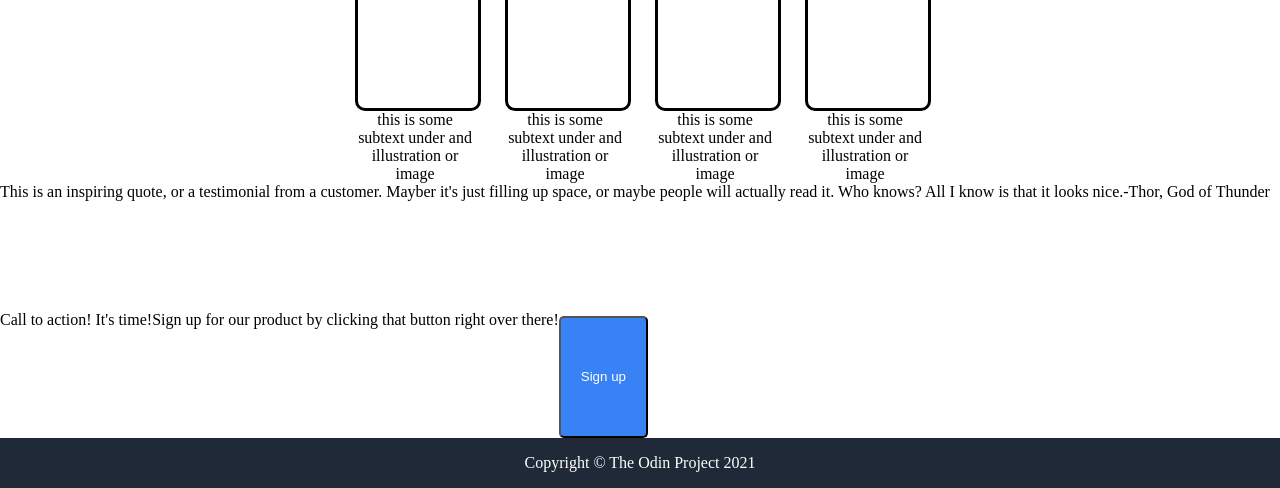
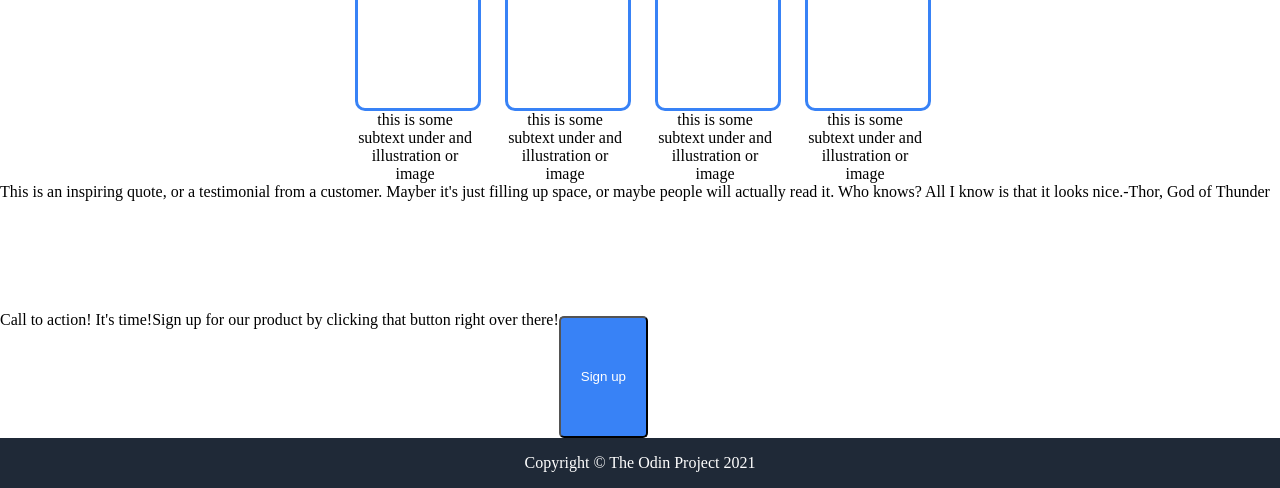
Before and after one commit to RapidCow1/Landing-Page, a plain HTML site: page index.html in a window 1280 px wide. Shown: the part 312-800 px from the top of the page. Drawn offline with Linux system fonts and the light colour scheme.

Commit message:
Set correct border colour

```diff
--- a/style.css
+++ b/style.css
@@ -80,6 +80,7 @@ body {
     height: 120px;
     border-style: solid;
     border-radius: 10px;
+    border-color: #3882F6;
 }
 
 .subheading {
```
